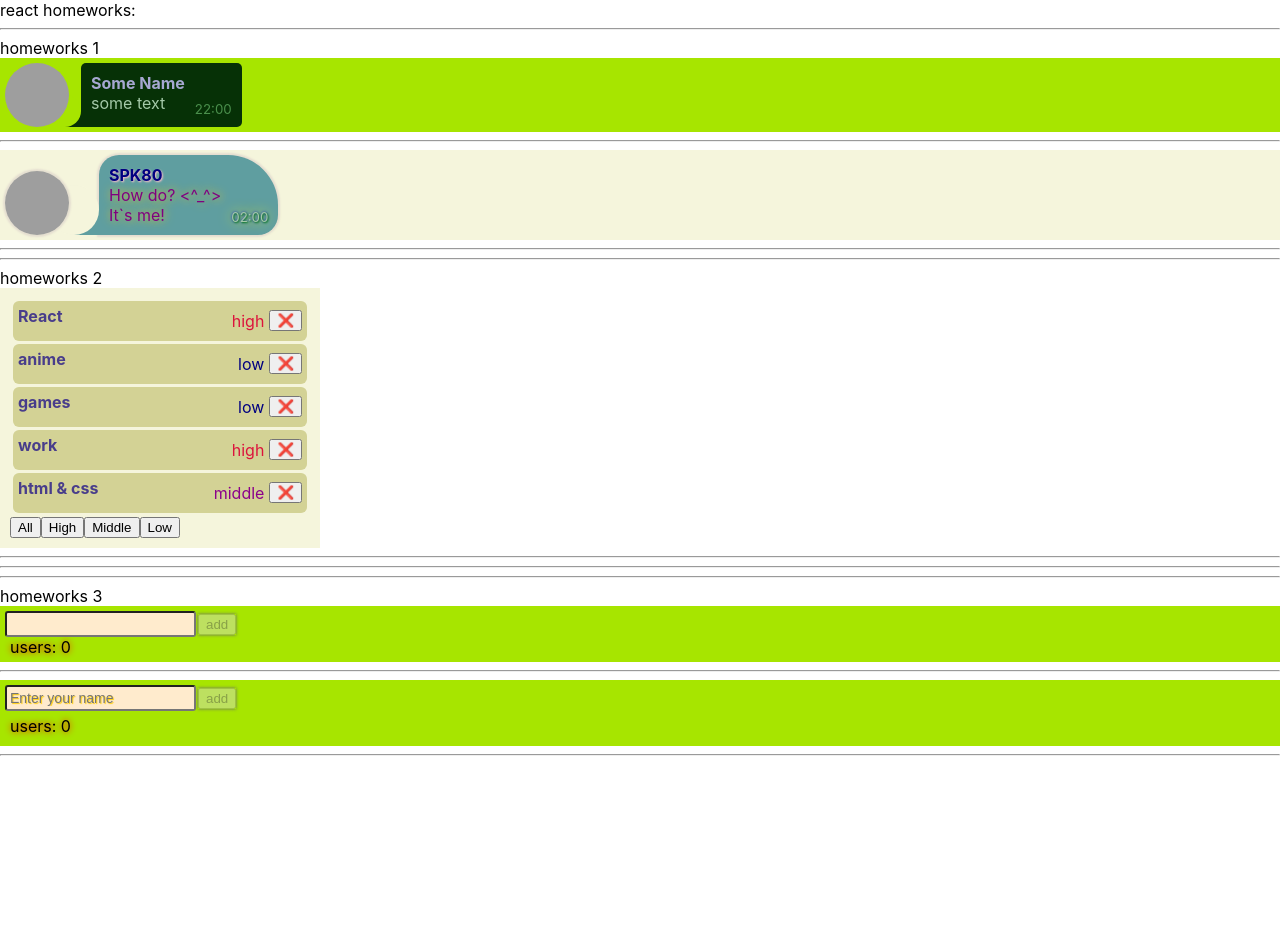
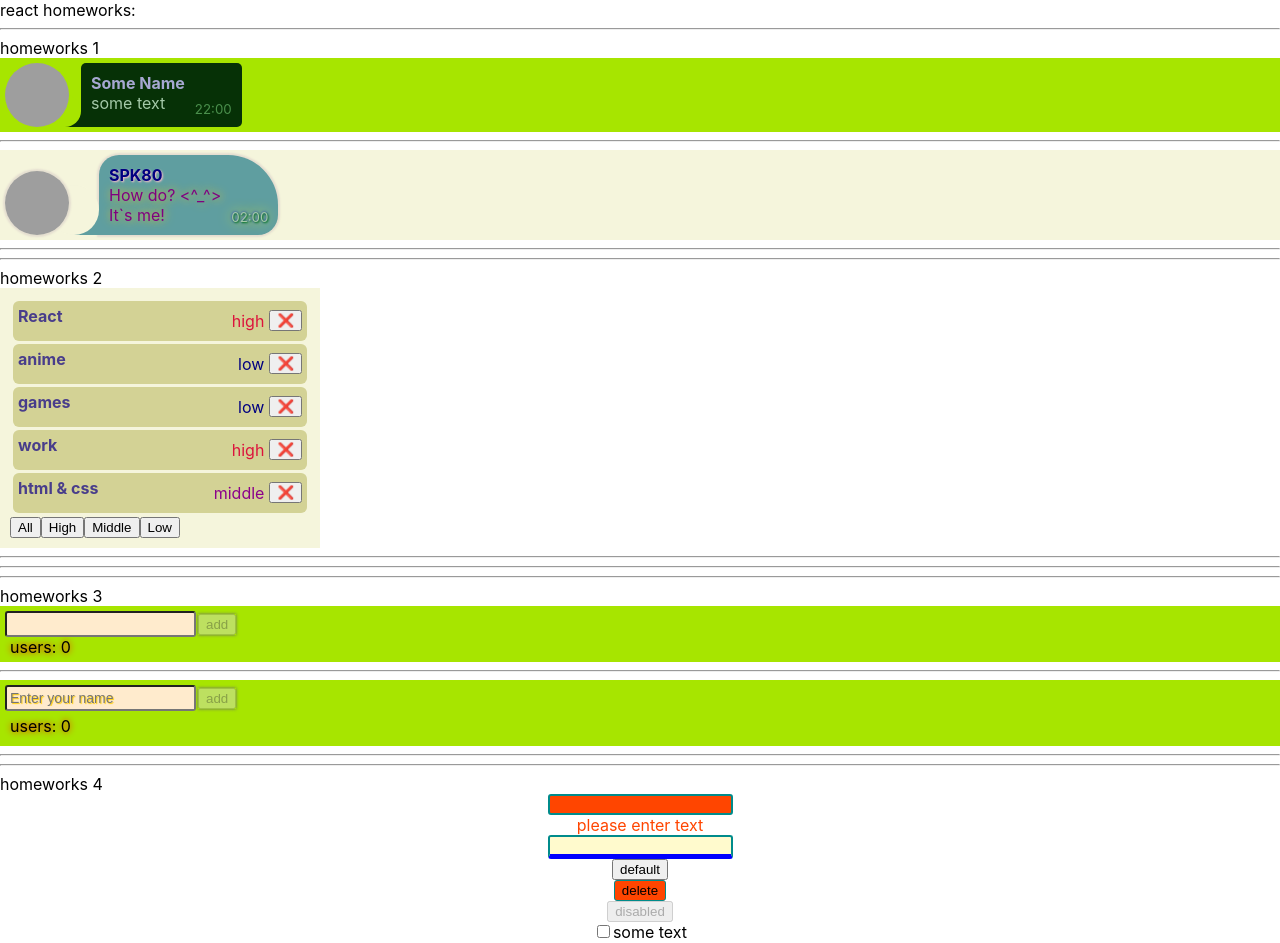
Before and after one commit to SPK80/simple-react-homeworks, a React (Create React App) app: page / in a window 1280 px wide. Shown: the top 943 px of the page. Before the commit the page ends 800 px from the top, so only its background shows below. Built offline with nearby package versions, Linux system fonts and the light colour scheme; grey boxes are pictures that could not be loaded.

Commit message:
feat: uncomment hw4, finish SuperInputText, SuperCheckbox, tune styles

```diff
--- a/src/p1-main/m1-ui/u1-app/App.tsx
+++ b/src/p1-main/m1-ui/u1-app/App.tsx
@@ -3,6 +3,7 @@ import s from './App.module.css'
 import HW1 from '../../../p2-homeworks/h1/HW1'
 import HW2 from "../../../p2-homeworks/h2/HW2";
 import HW3 from "../../../p2-homeworks/h3/HW3";
+import HW4 from "../../../p2-homeworks/h4/HW4";
 
 function App() {
     return (
@@ -11,7 +12,7 @@ function App() {
             <HW1/>
             <HW2/>
             <HW3/>
-            {/*<HW4/>*/}
+            <HW4/>
             {/*<HW5/>*/}
 
         </div>
--- a/src/p2-homeworks/h4/HW4.tsx
+++ b/src/p2-homeworks/h4/HW4.tsx
@@ -6,7 +6,7 @@ import SuperCheckbox from './common/c3-SuperCheckbox/SuperCheckbox'
 
 function HW4() {
     const [text, setText] = useState<string>('')
-    const error = text ? '' : 'error'
+    const error = text ? '' : 'please enter text'
 
     const showAlert = () => {
         if (error) {
--- a/src/p2-homeworks/h4/common/c1-SuperInputText/SuperInputText.module.css
+++ b/src/p2-homeworks/h4/common/c1-SuperInputText/SuperInputText.module.css
@@ -1,12 +1,15 @@
-.superInput {
-
+.errorInput {
+    border: 2px solid darkcyan;
+    border-radius: 3px;
+    background: orangered;
 }
 
-.errorInput {
-    border: 3px solid lime;
-    background: red;
+.superInput {
+    border: 2px solid darkcyan;
+    border-radius: 3px;
+    background: lemonchiffon;
 }
 
 .error {
-    color: red;
+    color: orangered;
 }
--- a/src/p2-homeworks/h4/common/c1-SuperInputText/SuperInputText.tsx
+++ b/src/p2-homeworks/h4/common/c1-SuperInputText/SuperInputText.tsx
@@ -1,5 +1,6 @@
 import React, {ChangeEvent, DetailedHTMLProps, InputHTMLAttributes, KeyboardEvent} from 'react'
 import s from './SuperInputText.module.css'
+import {log} from "util";
 
 // тип пропсов обычного инпута
 type DefaultInputPropsType = DetailedHTMLProps<InputHTMLAttributes<HTMLInputElement>, HTMLInputElement>
@@ -39,7 +40,7 @@ const SuperInputText: React.FC<SuperInputTextPropsType> = (
     }
 
     const finalSpanClassName = `${s.error} ${spanClassName ? spanClassName : ''}`
-    const finalInputClassName = `${s.errorInput} ${className}` // need to fix with (?:) and s.superInput
+    const finalInputClassName = `${error ? s.errorInput : s.superInput} ${className}`
 
     return (
         <>
--- a/src/p2-homeworks/h4/common/c2-SuperButton/SuperButton.module.css
+++ b/src/p2-homeworks/h4/common/c2-SuperButton/SuperButton.module.css
@@ -3,5 +3,8 @@
 }
 
 .red {
-    background: red;
+    background: orangered;
+    border-radius: 3px;
+    border: 1px solid darkcyan;
+    padding: 2px 7px 2px 7px;
 }
--- a/src/p2-homeworks/h4/common/c3-SuperCheckbox/SuperCheckbox.tsx
+++ b/src/p2-homeworks/h4/common/c3-SuperCheckbox/SuperCheckbox.tsx
@@ -21,6 +21,8 @@ const SuperCheckbox: React.FC<SuperCheckboxPropsType> = (
 ) => {
     const onChangeCallback = (e: ChangeEvent<HTMLInputElement>) => {
         // сделайте так чтоб работал onChange и onChangeChecked
+        onChange && onChange(e)
+        onChangeChecked && onChangeChecked(e.currentTarget.checked)
     }
 
     const finalInputClassName = `${s.checkbox} ${className ? className : ''}`
```
